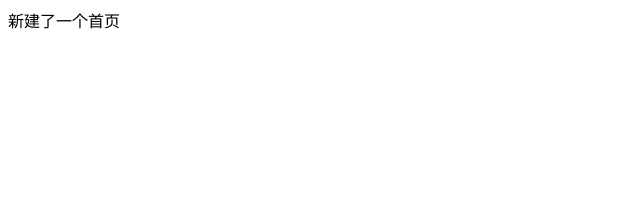
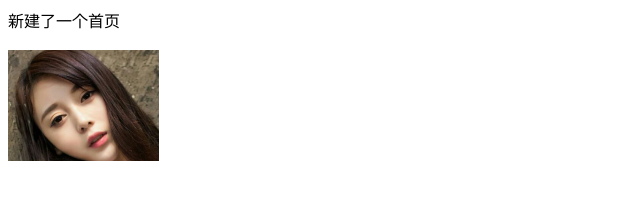
Before and after one commit to penglin0613/studyBranch44_02, a plain HTML site: page index.html in a window 1280 px wide. Shown: the whole page, without its empty margins (0-640 px from the left). Drawn offline with Linux system fonts and the light colour scheme.

Commit message:
来了一个美女

```diff
--- a/index.html
+++ b/index.html
@@ -8,5 +8,7 @@
 </head>
 <body>
     <div>新建了一个首页</div>
+    <br>
+    <img src="./meinv02.png" alt="">
 </body>
 </html>
```
Also changed, not shown: meinv02.png (added).
